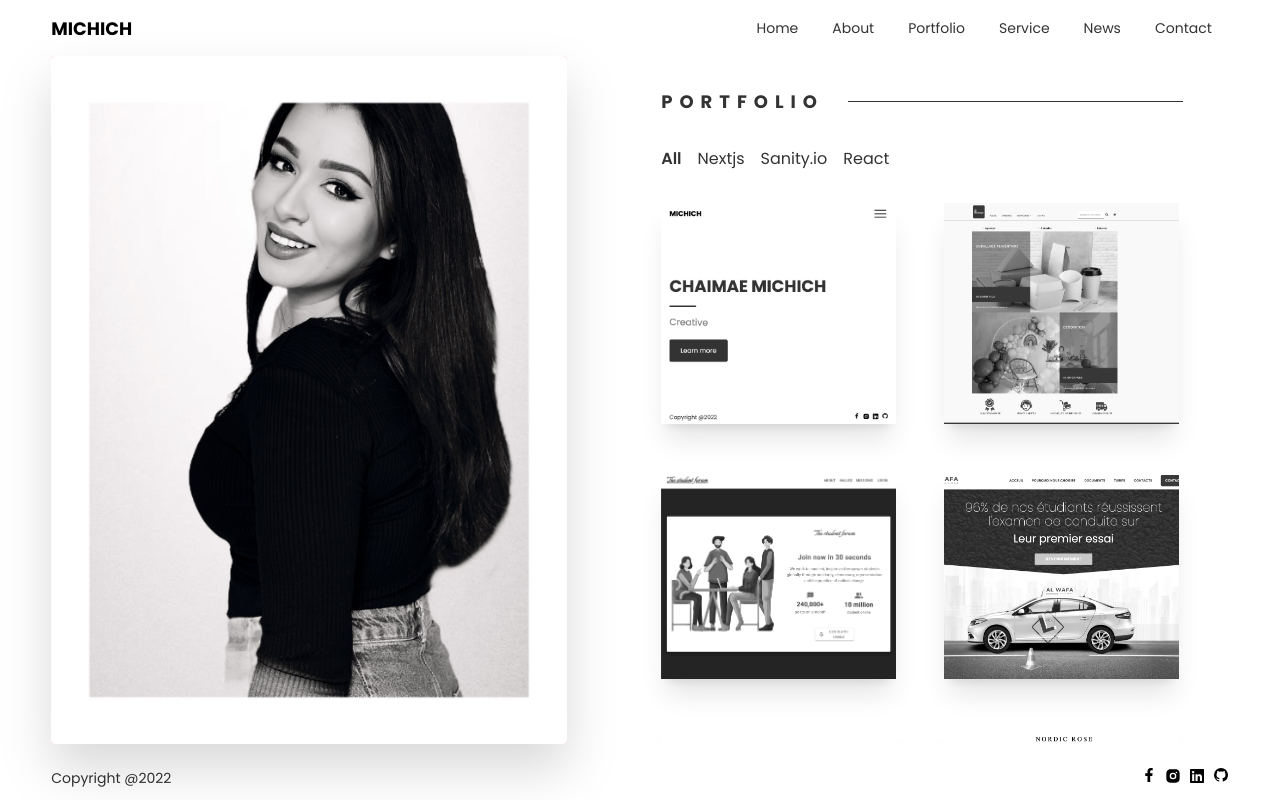
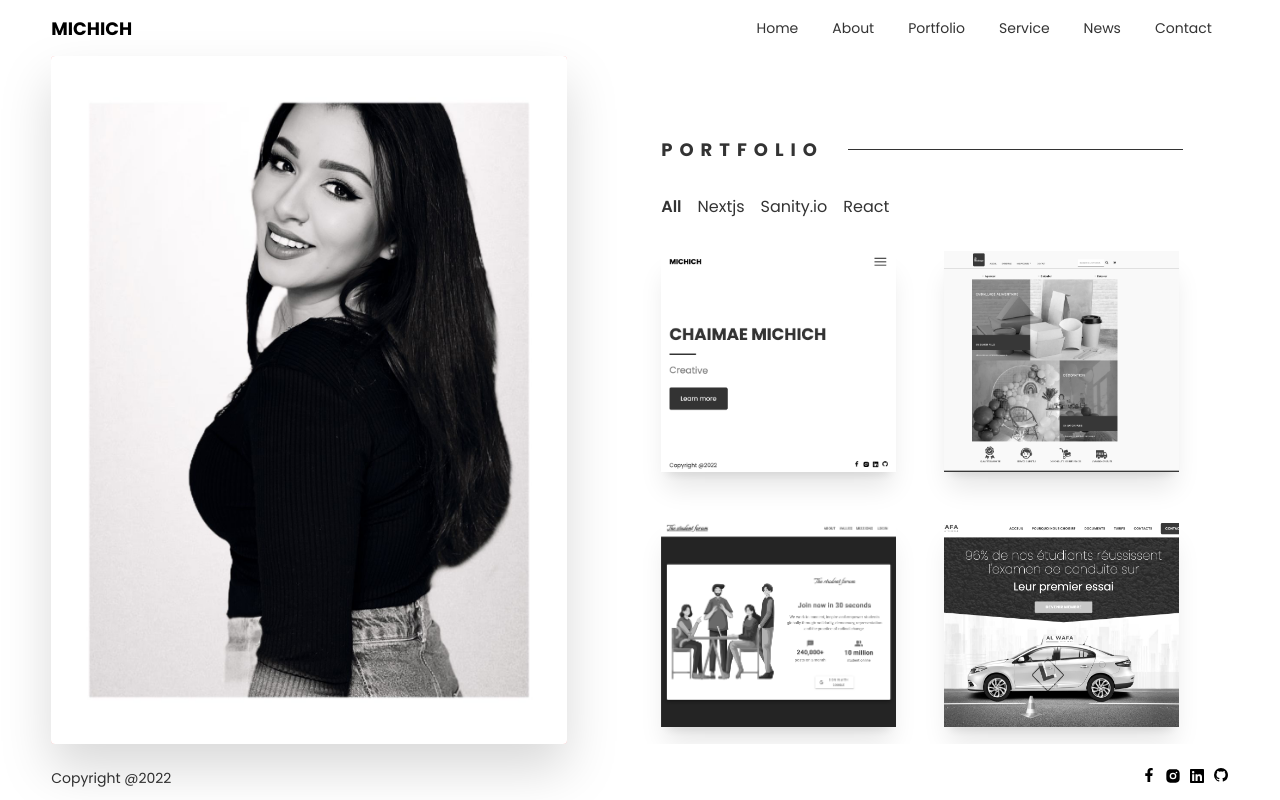
Before and after one commit to Chima20-art/portfolio-v2, a Next.js app: page /portfolio in a window 1280 px wide. Built offline with nearby package versions, Linux system fonts and the light colour scheme.

Commit message:
fixed portfolio css.

```diff
--- a/pages/portfolio.js
+++ b/pages/portfolio.js
@@ -86,7 +86,7 @@ export default function Portfolio() {
     console.log(category)
 
     return (
-        <div className=" h-screen w-[85%] mx-auto">
+        <div className=" h-screen w-[85%] mx-auto  pt-12 ">
             <div className="flex  items-center py-8  ">
                 <p className="text-grey font-[700] uppercase tracking-[7px] mr-6  text-[18px]">
                     PORTFOLIO
```
